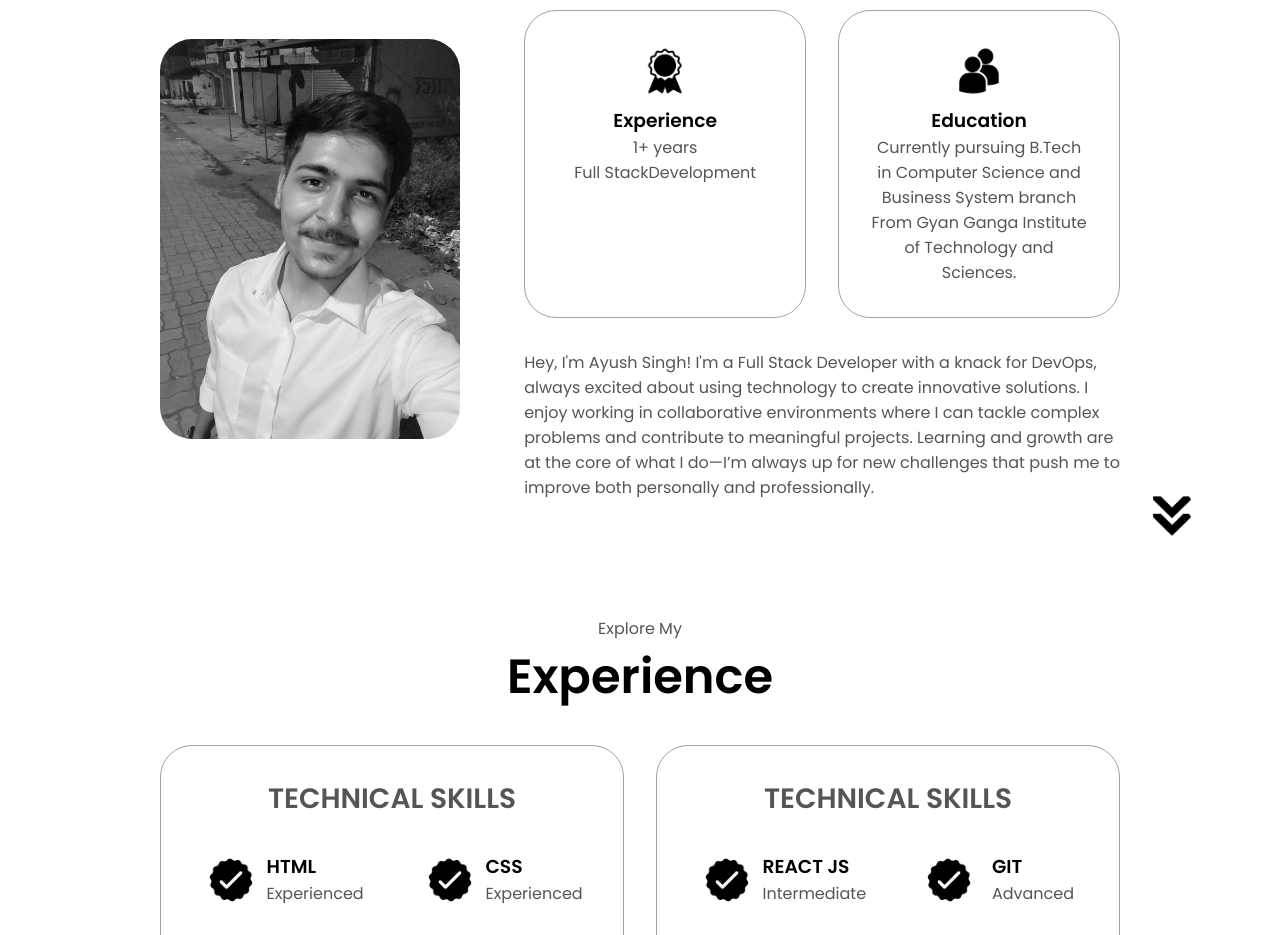
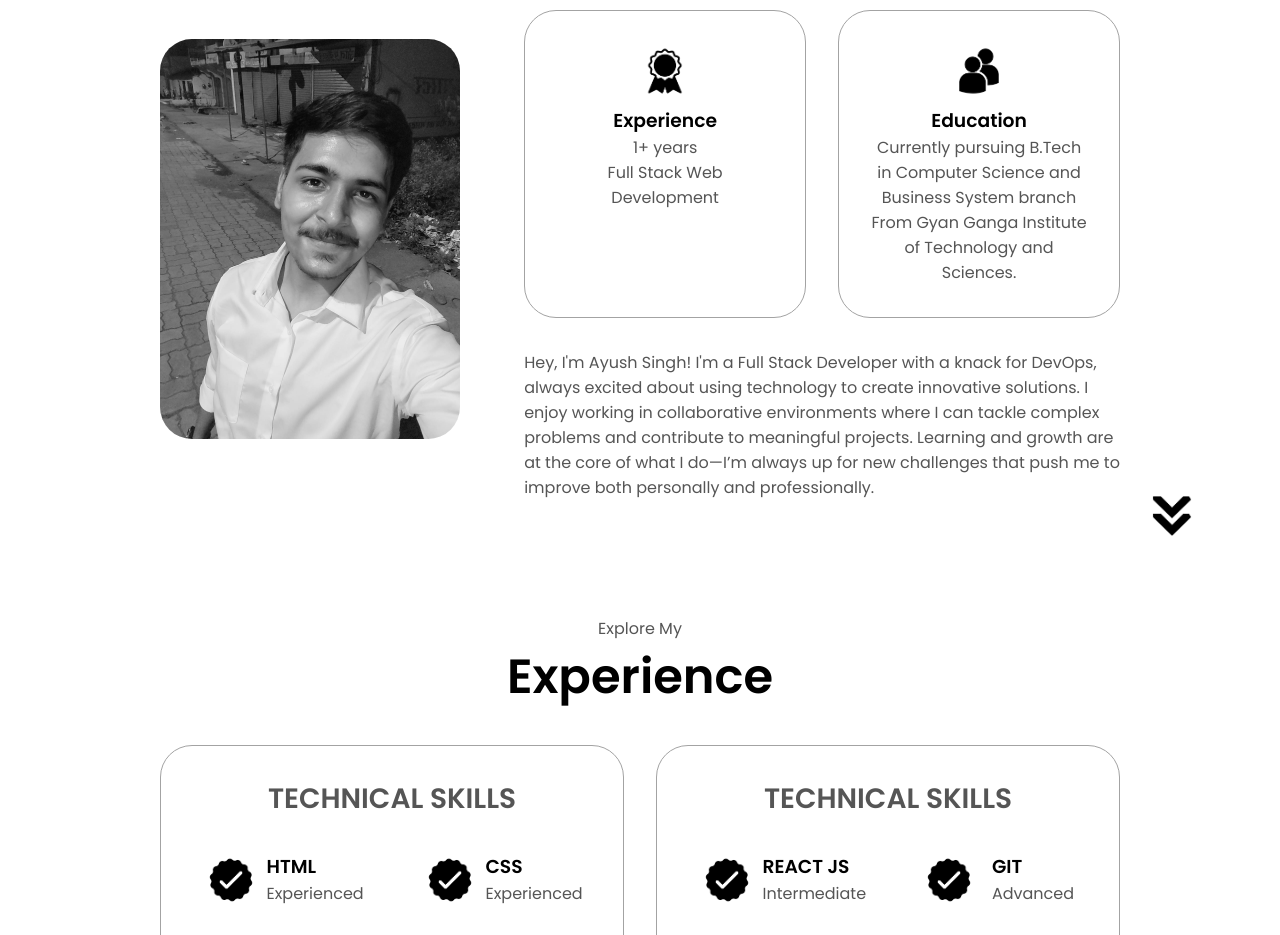
Before and after one commit to TRONxLegend/AYUSH-Portfolio, a plain HTML site: page index.html in a window 1280 px wide. Shown: the part 1080-2015 px from the top of the page. Drawn offline with Linux system fonts and the light colour scheme.

Commit message:
Update index.html

```diff
--- a/index.html
+++ b/index.html
@@ -91,7 +91,7 @@
                 class="icon"
               />
               <h3>Experience</h3>
-              <p>1+ years <br />Full StackDevelopment</p>
+              <p>1+ years <br />Full Stack Web Development</p>
             </div>
             <div class="details-container">
               <img
```
